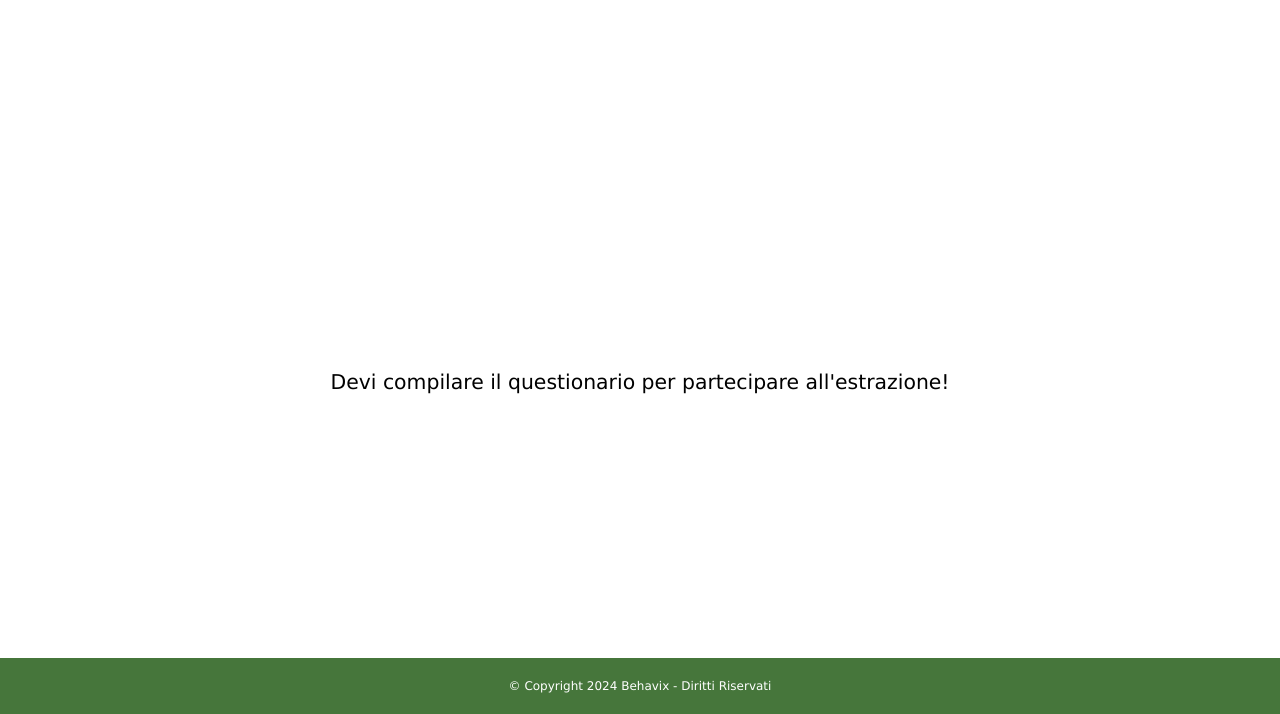
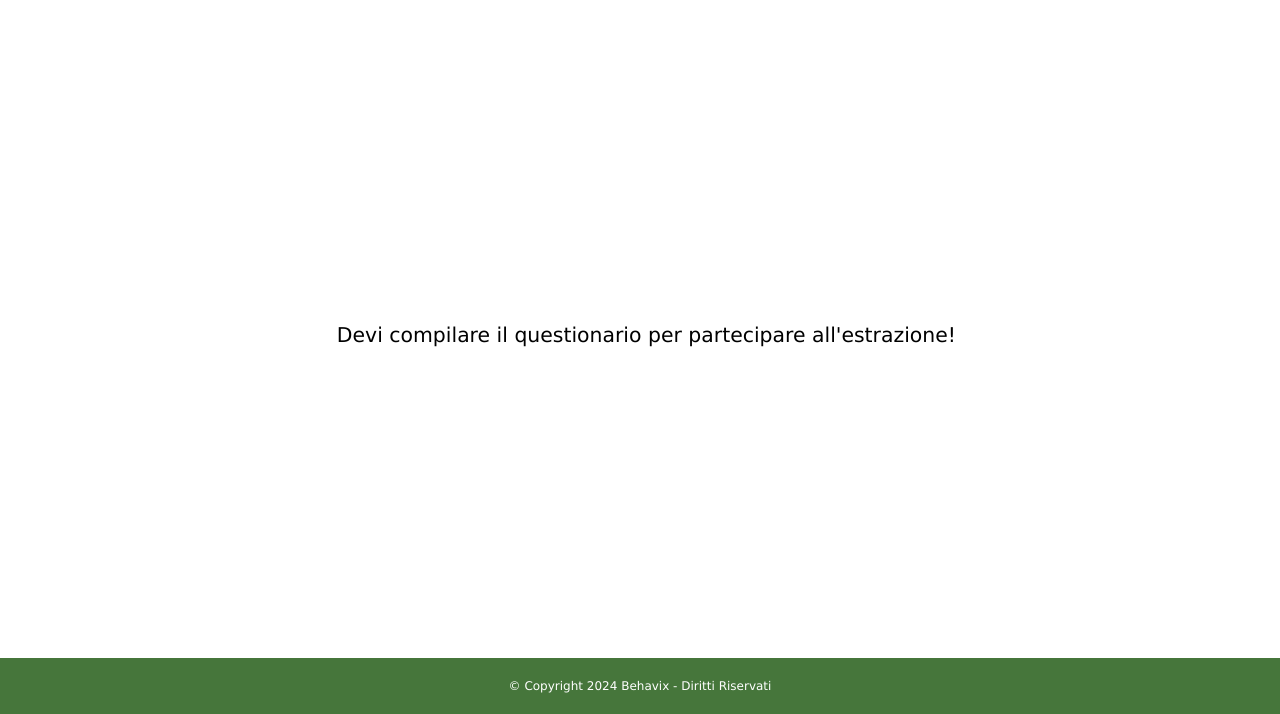
Before and after one commit to behavix/estrazione_new, a website: page public/landing-page.html in a window 1280 px wide. Shown: the part 86-800 px from the top of the page. Drawn offline with Linux system fonts and the light colour scheme.

Commit message:
CSS adjustments

```diff
--- a/public/css/lp-style.css
+++ b/public/css/lp-style.css
@@ -40,8 +40,10 @@
 }
 main {
     flex: 1;
-    width: 100%;
+    box-sizing: border-box;
+    width: 90%;
     margin: 10% auto;
+    padding: 5%;
     font-size: 1.7rem;
 }
 button {
@@ -58,9 +60,10 @@
     display: none;
 }
 #wheel, #result {
+    box-sizing: border-box;
     position: absolute;
-    top: 50%;
-    width: 100%;
+    top: 40%;
+    width: 90%;
 }
 footer {
     position: fixed;
```
